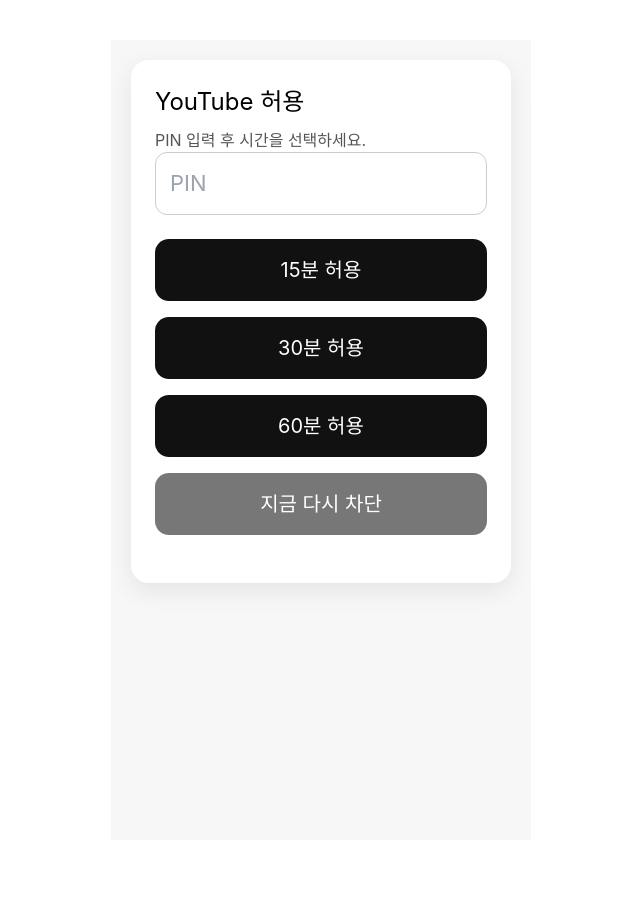
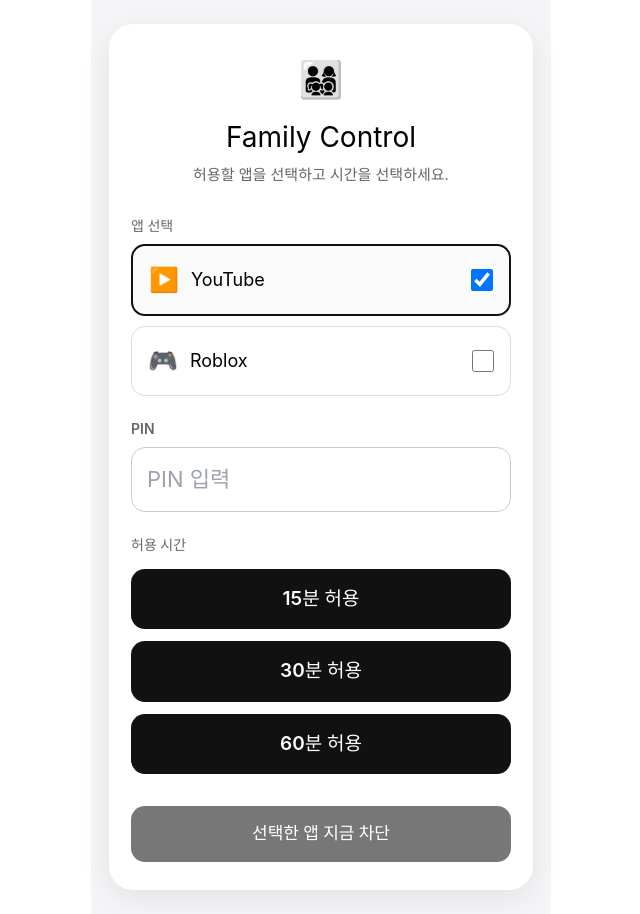
Before and after one commit to justhys/nextdns-control, a React (Vite) app: page / in a window 1280 px wide. Shown: the whole page, without its empty margins (319-959 px from the left). Before the commit the page ends 880 px from the top, so only its background shows below. Built offline with nearby package versions, Linux system fonts and the light colour scheme.

Commit message:
Update App.tsx

```diff
--- a/src/App.tsx
+++ b/src/App.tsx
@@ -1,147 +1,572 @@
-import { useState } from "react";
+import {
+	useState,
+	type CSSProperties,
+} from "react";
+
+type ApiResponse = {
+	ok?: boolean;
+	message?: string;
+	instanceId?: string;
+};
 
 function App() {
 	const [pin, setPin] = useState("");
-	const [result, setResult] = useState("");
-	const [loading, setLoading] = useState(false);
 
-	const unlock = async (minutes: number) => {
+	const [youtube, setYoutube] =
+		useState(true);
+
+	const [roblox, setRoblox] =
+		useState(false);
+
+	const [result, setResult] =
+		useState("");
+
+	const [loading, setLoading] =
+		useState(false);
+
+	// --------------------------------------------------
+	// 현재 선택된 서비스
+	// --------------------------------------------------
+
+	const selectedServices = (): string[] => {
+		const services: string[] = [];
+
+		if (youtube) {
+			services.push("youtube");
+		}
+
+		if (roblox) {
+			services.push("roblox");
+		}
+
+		return services;
+	};
+
+	// --------------------------------------------------
+	// 일정 시간 허용
+	// --------------------------------------------------
+
+	const unlock = async (
+		minutes: number,
+	) => {
+		const services =
+			selectedServices();
+
+		if (services.length === 0) {
+			setResult(
+				"YouTube 또는 Roblox를 선택하세요.",
+			);
+
+			return;
+		}
+
+		if (!pin) {
+			setResult("PIN을 입력하세요.");
+
+			return;
+		}
+
 		setLoading(true);
 		setResult("");
 
 		try {
-			const body = new FormData();
-			body.append("pin", pin);
-			body.append("minutes", String(minutes));
+			const response = await fetch(
+				"/unlock",
+				{
+					method: "POST",
 
-			const res = await fetch("/unlock", {
-				method: "POST",
-				body,
-			});
+					headers: {
+						"Content-Type":
+							"application/json",
+					},
 
-			const data = await res.json();
-			setResult(data.message ?? "완료");
-		} catch {
-			setResult("요청 중 오류가 발생했습니다.");
+					body: JSON.stringify({
+						pin,
+						minutes,
+						services,
+					}),
+				},
+			);
+
+			const data =
+				(await response.json()) as ApiResponse;
+
+			setResult(
+				data.message ?? "완료",
+			);
+		} catch (error) {
+			console.error(error);
+
+			setResult(
+				"요청 중 오류가 발생했습니다.",
+			);
 		} finally {
 			setLoading(false);
 		}
 	};
 
+	// --------------------------------------------------
+	// 즉시 다시 차단
+	// --------------------------------------------------
+
 	const lockNow = async () => {
+		const services =
+			selectedServices();
+
+		if (services.length === 0) {
+			setResult(
+				"YouTube 또는 Roblox를 선택하세요.",
+			);
+
+			return;
+		}
+
+		if (!pin) {
+			setResult("PIN을 입력하세요.");
+
+			return;
+		}
+
 		setLoading(true);
 		setResult("");
 
 		try {
-			const body = new FormData();
-			body.append("pin", pin);
+			const response = await fetch(
+				"/lock",
+				{
+					method: "POST",
 
-			const res = await fetch("/lock", {
-				method: "POST",
-				body,
-			});
+					headers: {
+						"Content-Type":
+							"application/json",
+					},
 
-			const data = await res.json();
-			setResult(data.message ?? "완료");
-		} catch {
-			setResult("요청 중 오류가 발생했습니다.");
+					body: JSON.stringify({
+						pin,
+						services,
+					}),
+				},
+			);
+
+			const data =
+				(await response.json()) as ApiResponse;
+
+			setResult(
+				data.message ?? "완료",
+			);
+		} catch (error) {
+			console.error(error);
+
+			setResult(
+				"요청 중 오류가 발생했습니다.",
+			);
 		} finally {
 			setLoading(false);
 		}
 	};
 
+	// --------------------------------------------------
+	// UI
+	// --------------------------------------------------
+
 	return (
 		<div style={styles.page}>
 			<div style={styles.card}>
-				<h1 style={styles.title}>YouTube 허용</h1>
-				<p style={styles.description}>PIN 입력 후 시간을 선택하세요.</p>
+				<div style={styles.icon}>
+					👨‍👩‍👧‍👦
+				</div>
+
+				<h1 style={styles.title}>
+					Family Control
+				</h1>
+
+				<p style={styles.description}>
+					허용할 앱을 선택하고 시간을
+					선택하세요.
+				</p>
+
+				{/* 앱 선택 */}
+
+				<div style={styles.section}>
+					<div
+						style={
+							styles.sectionTitle
+						}
+					>
+						앱 선택
+					</div>
+
+					<label
+						style={{
+							...styles.service,
+							...(youtube
+								? styles.serviceSelected
+								: {}),
+						}}
+					>
+						<div
+							style={
+								styles.serviceLeft
+							}
+						>
+							<span
+								style={
+									styles.serviceIcon
+								}
+							>
+								▶️
+							</span>
+
+							<span>
+								YouTube
+							</span>
+						</div>
+
+						<input
+							type="checkbox"
+							checked={youtube}
+							onChange={(e) =>
+								setYoutube(
+									e.target.checked,
+								)
+							}
+							style={
+								styles.checkbox
+							}
+						/>
+					</label>
+
+					<label
+						style={{
+							...styles.service,
+							...(roblox
+								? styles.serviceSelected
+								: {}),
+						}}
+					>
+						<div
+							style={
+								styles.serviceLeft
+							}
+						>
+							<span
+								style={
+									styles.serviceIcon
+								}
+							>
+								🎮
+							</span>
+
+							<span>
+								Roblox
+							</span>
+						</div>
+
+						<input
+							type="checkbox"
+							checked={roblox}
+							onChange={(e) =>
+								setRoblox(
+									e.target.checked,
+								)
+							}
+							style={
+								styles.checkbox
+							}
+						/>
+					</label>
+				</div>
+
+				{/* PIN */}
+
+				<div style={styles.section}>
+					<div
+						style={
+							styles.sectionTitle
+						}
+					>
+						PIN
+					</div>
 
 					<input
 						style={styles.input}
 						type="password"
 						inputMode="numeric"
-					placeholder="PIN"
+						placeholder="PIN 입력"
 						value={pin}
-					onChange={(e) => setPin(e.target.value)}
+						onChange={(e) =>
+							setPin(
+								e.target.value,
+							)
+						}
 					/>
+				</div>
 
-				<button style={styles.button} disabled={loading} onClick={() => unlock(15)}>
+				{/* 시간 선택 */}
+
+				<div style={styles.section}>
+					<div
+						style={
+							styles.sectionTitle
+						}
+					>
+						허용 시간
+					</div>
+
+					<button
+						style={styles.button}
+						disabled={loading}
+						onClick={() =>
+							unlock(15)
+						}
+					>
 						15분 허용
 					</button>
 
-				<button style={styles.button} disabled={loading} onClick={() => unlock(30)}>
+					<button
+						style={styles.button}
+						disabled={loading}
+						onClick={() =>
+							unlock(30)
+						}
+					>
 						30분 허용
 					</button>
 
-				<button style={styles.button} disabled={loading} onClick={() => unlock(60)}>
+					<button
+						style={styles.button}
+						disabled={loading}
+						onClick={() =>
+							unlock(60)
+						}
+					>
 						60분 허용
 					</button>
+				</div>
 
-				<button style={styles.secondaryButton} disabled={loading} onClick={lockNow}>
-					지금 다시 차단
+				{/* 즉시 차단 */}
+
+				<button
+					style={
+						styles.secondaryButton
+					}
+					disabled={loading}
+					onClick={lockNow}
+				>
+					선택한 앱 지금 차단
 				</button>
 
-				<div style={styles.result}>{loading ? "처리 중..." : result}</div>
+				{/* 결과 */}
+
+				{(loading || result) && (
+					<div
+						style={
+							styles.result
+						}
+					>
+						{loading
+							? "처리 중..."
+							: result}
+					</div>
+				)}
 			</div>
 		</div>
 	);
 }
 
-const styles: Record<string, React.CSSProperties> = {
+// --------------------------------------------------
+// Styles
+// --------------------------------------------------
+
+const styles: Record<
+	string,
+	CSSProperties
+> = {
 	page: {
-		fontFamily: "-apple-system, BlinkMacSystemFont, sans-serif",
-		maxWidth: "420px",
-		margin: "40px auto",
-		padding: "20px",
-		background: "#f7f7f7",
+		fontFamily:
+			"-apple-system, BlinkMacSystemFont, 'Segoe UI', sans-serif",
+
+		maxWidth: "460px",
+		margin: "0 auto",
+		padding: "24px 18px",
+
+		background: "#f5f5f7",
 		minHeight: "100vh",
+
 		boxSizing: "border-box",
 	},
+
 	card: {
-		background: "white",
-		borderRadius: "18px",
-		padding: "24px",
-		boxShadow: "0 8px 24px rgba(0,0,0,0.08)",
+		background: "#ffffff",
+
+		borderRadius: "24px",
+
+		padding: "28px 22px",
+
+		boxShadow:
+			"0 8px 30px rgba(0,0,0,0.08)",
 	},
+
+	icon: {
+		fontSize: "36px",
+		textAlign: "center",
+	},
+
 	title: {
-		fontSize: "24px",
+		textAlign: "center",
+
+		fontSize: "28px",
+
+		marginTop: "10px",
+		marginBottom: "6px",
+	},
+
+	description: {
+		textAlign: "center",
+
+		color: "#666",
+
+		fontSize: "15px",
+
+		marginBottom: "28px",
+	},
+
+	section: {
+		marginBottom: "22px",
+	},
+
+	sectionTitle: {
+		fontSize: "14px",
+
+		fontWeight: 600,
+
+		color: "#666",
+
 		marginBottom: "8px",
 	},
-	description: {
-		color: "#555",
+
+	service: {
+		display: "flex",
+
+		alignItems: "center",
+
+		justifyContent:
+			"space-between",
+
+		padding: "16px",
+
+		border:
+			"1px solid #dddddd",
+
+		borderRadius: "14px",
+
+		marginBottom: "10px",
+
+		cursor: "pointer",
+
+		fontSize: "18px",
+
+		background: "#ffffff",
 	},
+
+	serviceSelected: {
+		border:
+			"2px solid #111111",
+
+		background: "#fafafa",
+	},
+
+	serviceLeft: {
+		display: "flex",
+
+		alignItems: "center",
+
+		gap: "12px",
+	},
+
+	serviceIcon: {
+		fontSize: "24px",
+	},
+
+	checkbox: {
+		width: "22px",
+		height: "22px",
+	},
+
 	input: {
 		width: "100%",
+
 		fontSize: "22px",
-		padding: "14px",
+
+		padding: "15px",
+
 		boxSizing: "border-box",
-		borderRadius: "12px",
-		border: "1px solid #ccc",
-		marginBottom: "16px",
+
+		borderRadius: "14px",
+
+		border:
+			"1px solid #cccccc",
+
+		outline: "none",
 	},
+
 	button: {
 		width: "100%",
-		fontSize: "20px",
+
+		fontSize: "19px",
+
+		fontWeight: 600,
+
 		padding: "16px",
+
 		border: "none",
+
 		borderRadius: "14px",
-		margin: "8px 0",
-		background: "#111",
-		color: "white",
+
+		margin: "6px 0",
+
+		background: "#111111",
+
+		color: "#ffffff",
+
+		cursor: "pointer",
 	},
+
 	secondaryButton: {
 		width: "100%",
-		fontSize: "20px",
-		padding: "16px",
+
+		fontSize: "17px",
+
+		fontWeight: 600,
+
+		padding: "15px",
+
 		border: "none",
+
 		borderRadius: "14px",
-		margin: "8px 0",
-		background: "#777",
-		color: "white",
+
+		marginTop: "4px",
+
+		background: "#777777",
+
+		color: "#ffffff",
+
+		cursor: "pointer",
 	},
+
 	result: {
-		marginTop: "16px",
+		marginTop: "20px",
+
+		padding: "14px",
+
+		borderRadius: "12px",
+
+		background: "#f2f2f2",
+
+		textAlign: "center",
+
 		fontWeight: 600,
+
 		whiteSpace: "pre-wrap",
 	},
 };
```
Lines whose indentation alone changed are shown as unchanged.
